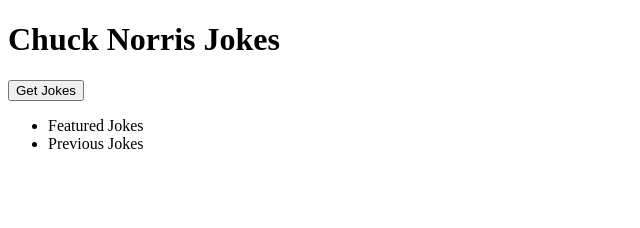
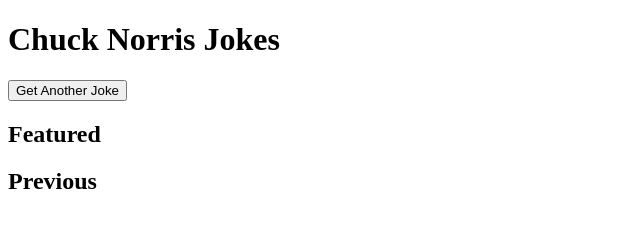
Before and after one commit to designsbydali/chuckNorrisApp, a plain HTML site: page index.html in a window 1280 px wide. Shown: the whole page, without its empty margins (0-640 px from the left). Drawn offline with nearby package versions, Linux system fonts and the light colour scheme; no server answers.

Commit message:
update previous-joke as UL

```diff
--- a/index.html
+++ b/index.html
@@ -1,25 +1,31 @@
 <!DOCTYPE html>
 <html>
+
 <head>
   <meta charset="utf-8">
+  <link rel="stylesheet" href="css/style.css">
   <title>Chuck Norris Jokes</title>
 </head>
+
 <body>
   <h1>Chuck Norris Jokes</h1>
-    <input type="button" value="Get Jokes" id="btn-getjokes"></button>
+  <input type="button" value="Get Another Joke" id="btn-getjokes">
+  </button>
 
 
-    <div class="jokes">
-      <ul>
-        <li id="featured">Featured Jokes</li>
-        <li id="previous" style="display:hidden">Previous Jokes</li>
-      </ul>
+  <div>
+    <h2>Featured</h2>
+    <p id="featured-joke"></p>
+  </div>
 
+  <div>
+    <h2>Previous</h2>
+    <ul id="previous-joke"></ul>
   </div>
 
   <script src="https://code.jquery.com/jquery-3.1.0.min.js" integrity="sha256-cCueBR6CsyA4/9szpPfrX3s49M9vUU5BgtiJj06wt/s=" crossorigin="anonymous"></script>
   <script type="text/javascript" src="js/script.js">
-
   </script>
 </body>
+
 </html>
```
Lines whose indentation alone changed are shown as unchanged.
